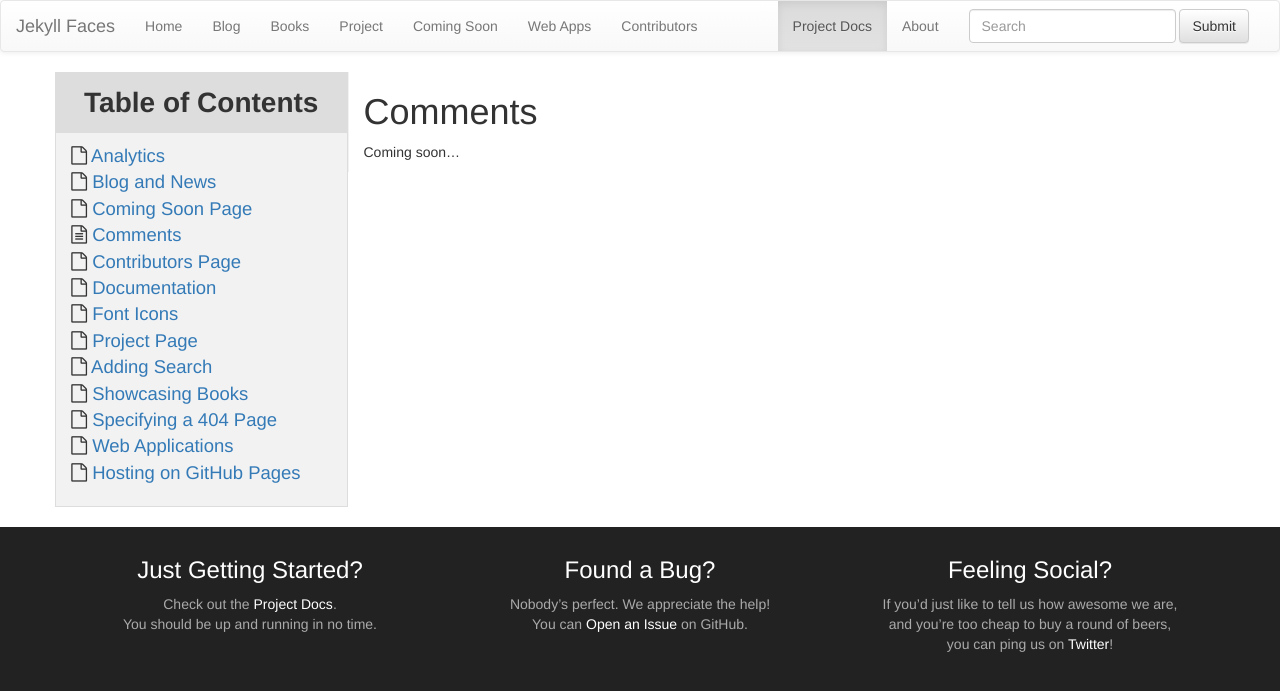
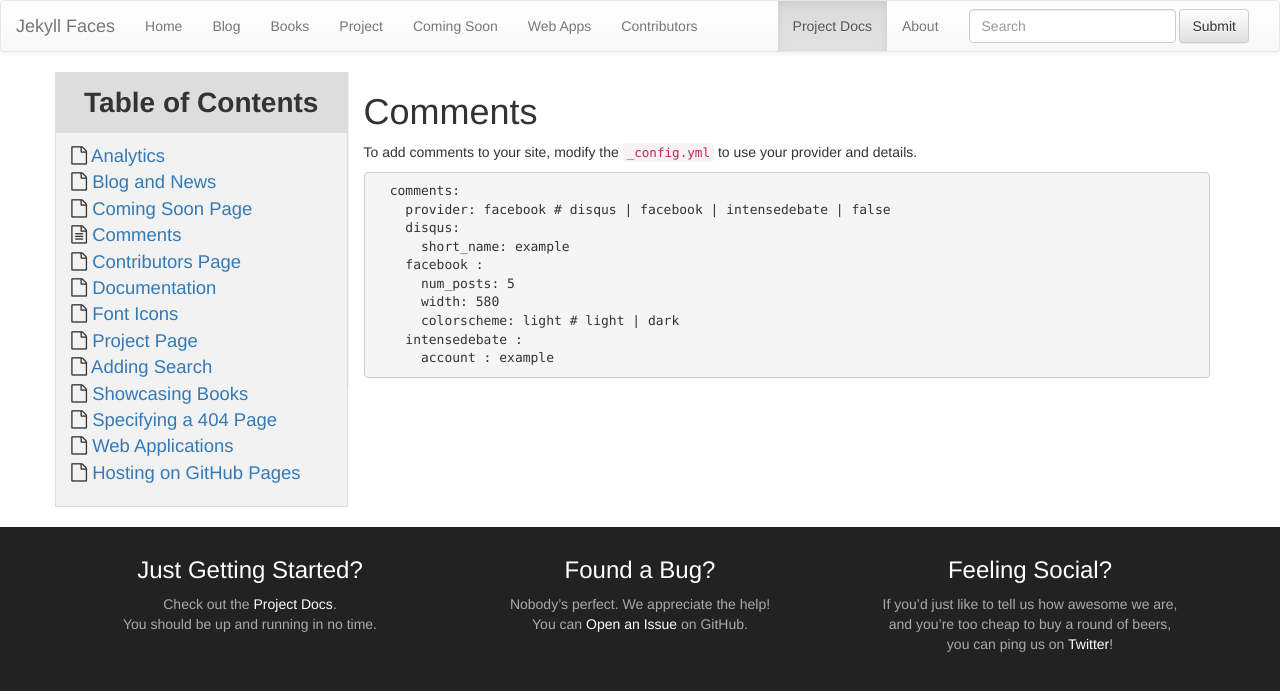
Before and after one commit to groundh0g/jekyllfaces, a Jekyll site: the page built from docs/00-comments.md, in a window 1280 px wide. Shown: the top 691 px of the page. Built offline with Jekyll 4.4.1, drawn with Linux system fonts in a browser that asks for light colours.

Commit message:
adds analytics and comments documentation

````diff
--- a/docs/00-comments.md
+++ b/docs/00-comments.md
@@ -3,4 +3,17 @@ layout: document
 title: "Comments"
 ---
 
-Coming soon...
+To add comments to your site, modify the `_config.yml` to use your provider and details.
+
+```
+  comments:
+    provider: facebook # disqus | facebook | intensedebate | false
+    disqus:
+      short_name: example
+    facebook :
+      num_posts: 5
+      width: 580
+      colorscheme: light # light | dark
+    intensedebate :
+      account : example
+```
````
Also changed, not shown: docs/00-analytics.md (+10 -1 lines).
